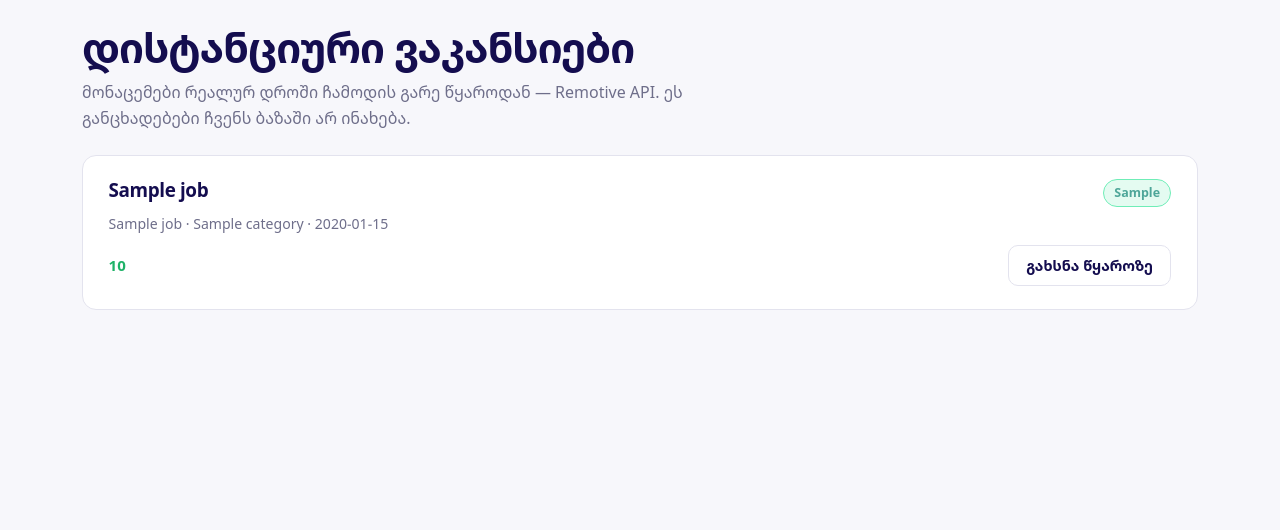
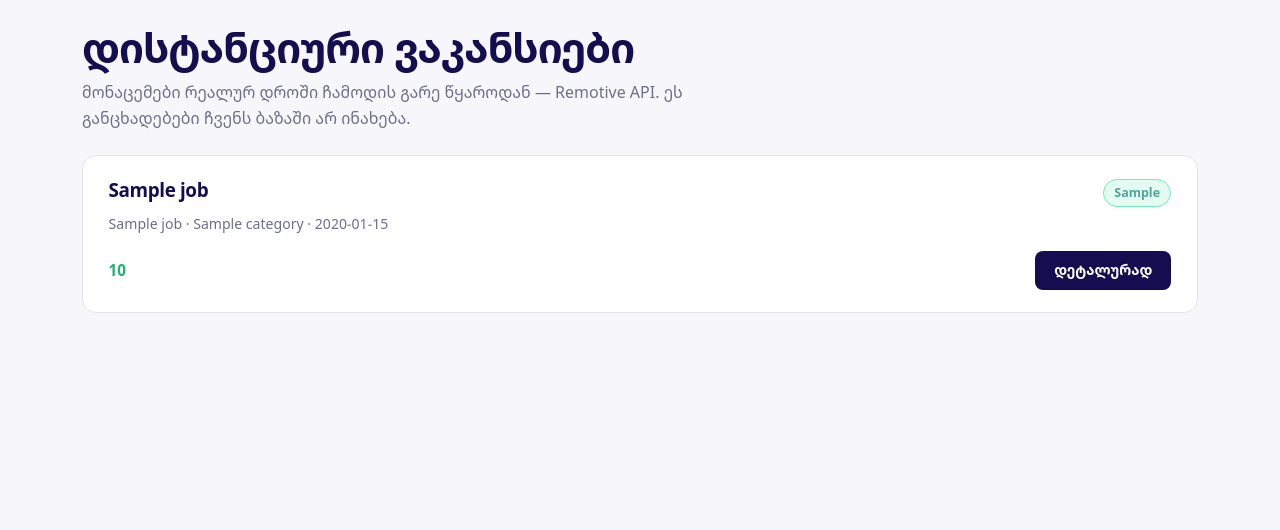
Before and after one commit to EleneSadra/JOBBOARD, a Flask app: page /remote-jobs in a window 1280 px wide. Shown: the part 64-594 px from the top of the page. Run offline with Flask 3, Linux system fonts and the light colour scheme; tables that the repository leaves empty hold one stand-in row (values such as "Sample post"); a database or web service that is not in the repository returns one stand-in record (values such as "Sample title"); data that the repository does not hold is empty.

```diff
--- a/app/templates/remote_jobs.html
+++ b/app/templates/remote_jobs.html
@@ -19,10 +19,11 @@
         <p class="listing-meta">
           {{ job.company }} · {{ job.category }} · {{ job.location }}
         </p>
-        <div class="d-flex justify-content-between align-items-center flex-wrap gap-2">
-          <span class="remote-salary">{{ job.salary }}</span>
-          <a href="{{ job.url }}" target="_blank" rel="noopener" class="btn-ghost">
-            გახსნა წყაროზე
+
+        <div class="listing-foot">
+          <span class="listing-salary">{{ job.salary }}</span>
+          <a href="{{ job.url }}" target="_blank" rel="noopener" class="btn-read-more">
+            დეტალურად
           </a>
         </div>
       </div>
```
